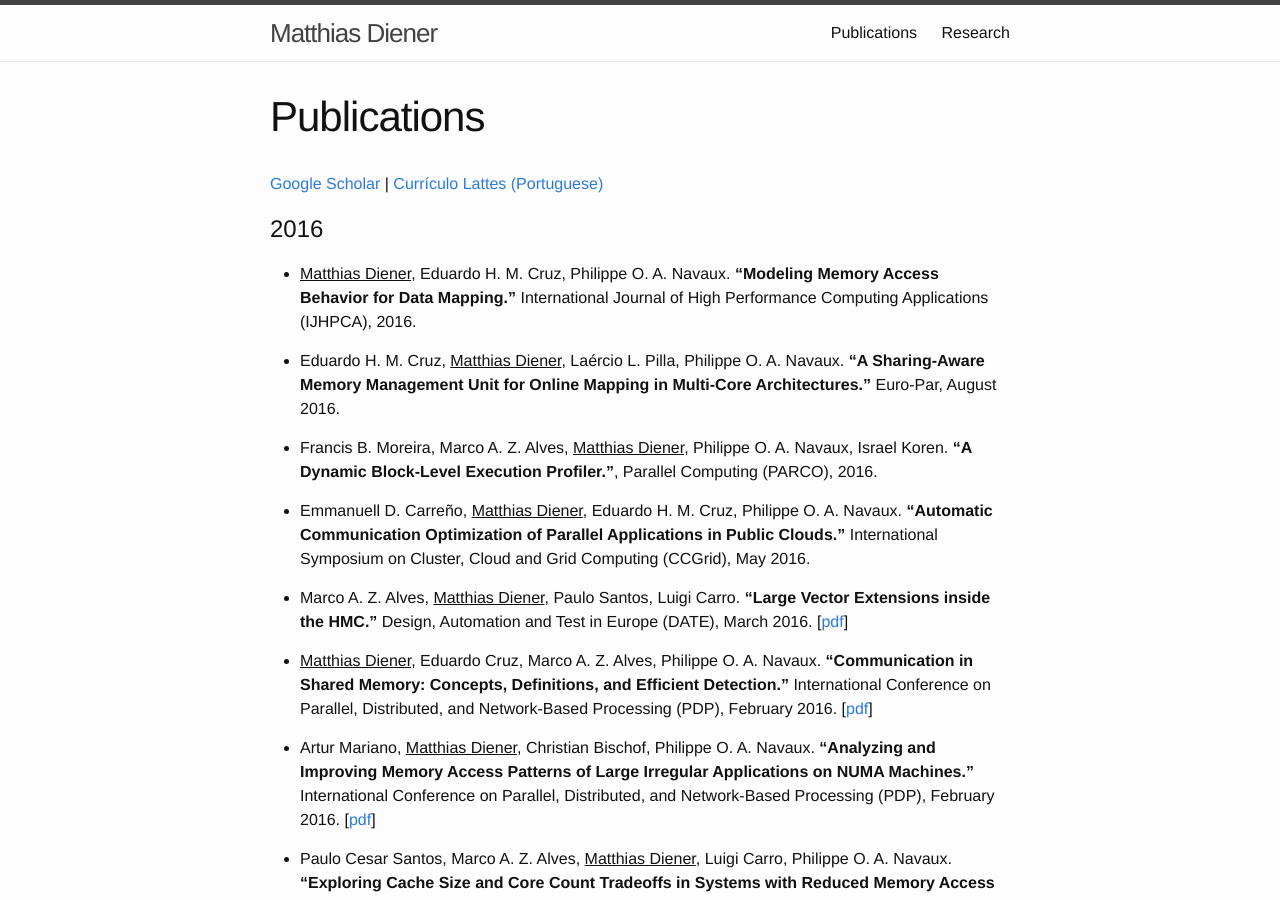
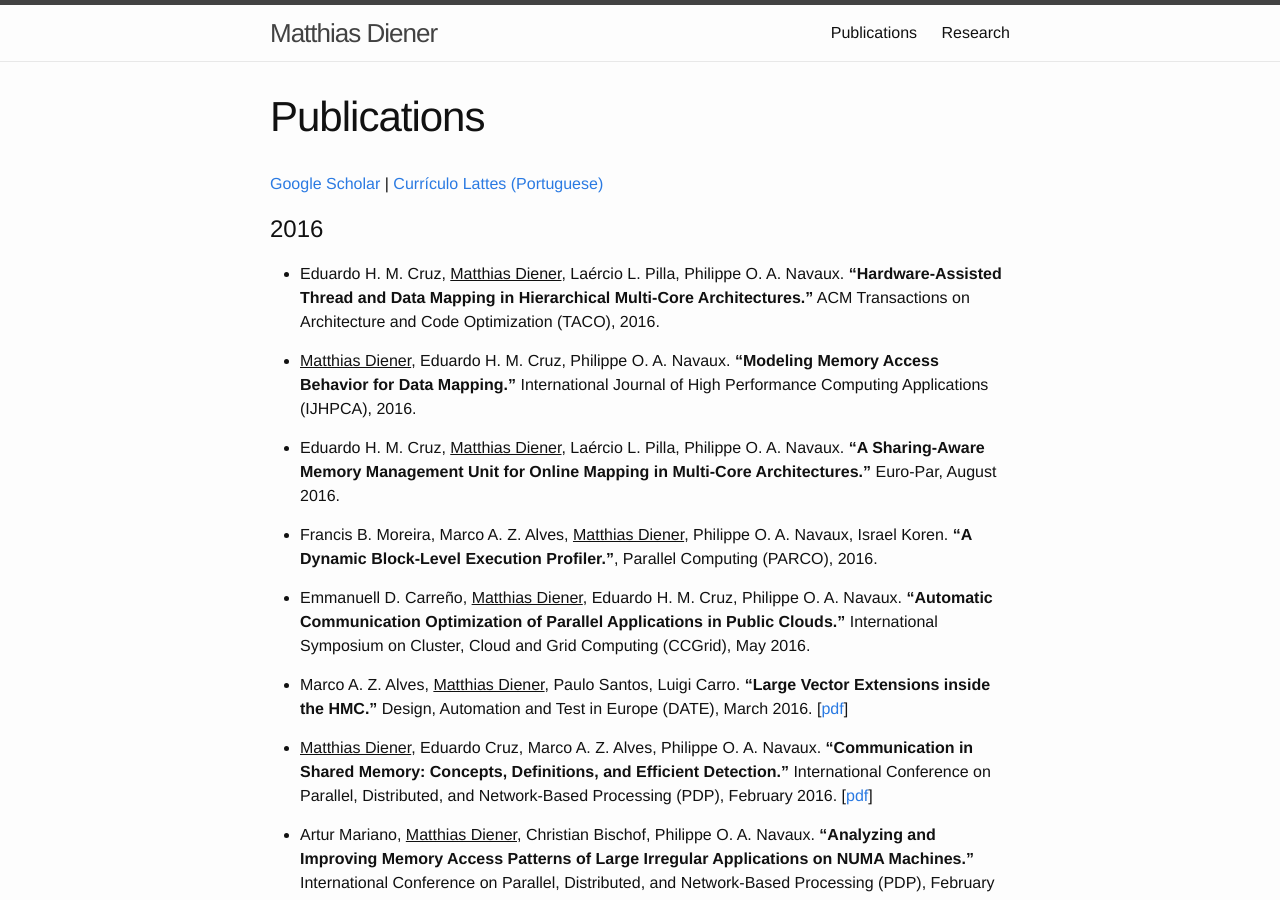
Before and after one commit to matthiasdiener/matthiasdiener.github.io, a Jekyll site: the page built from publications.md, in a window 1280 px wide and 900 px high. Built offline with Jekyll 4.4.1, drawn with Linux system fonts in a browser that asks for light colours.

Commit message:
add taco

```diff
--- a/publications.md
+++ b/publications.md
@@ -6,6 +6,8 @@
 [Google Scholar](http://scholar.google.com/citations?user=LiU7uKIAAAAJ) \| [Currículo Lattes (Portuguese)](http://lattes.cnpq.br/8653611969517458)
 
 # 2016
+
+* Eduardo H. M. Cruz, <u>Matthias Diener</u>, Laércio L. Pilla, Philippe O. A. Navaux. **“Hardware-Assisted Thread and Data Mapping in Hierarchical Multi-Core Architectures.”** ACM Transactions on Architecture and Code Optimization (TACO), 2016.
 
 * <u>Matthias Diener</u>, Eduardo H. M. Cruz, Philippe O. A. Navaux. **“Modeling Memory Access Behavior for Data Mapping.”** International Journal of High Performance Computing Applications (IJHPCA), 2016.
 
```
